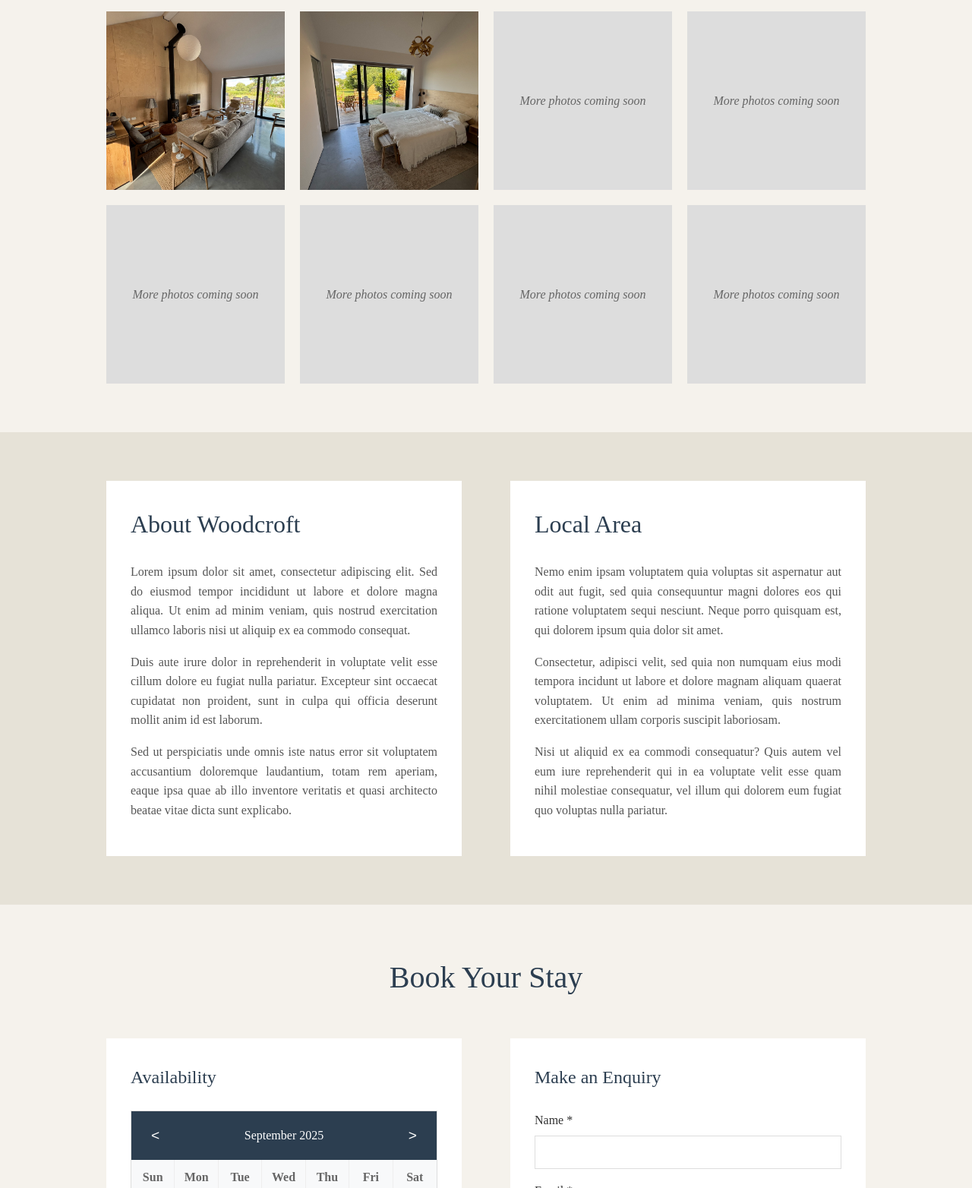
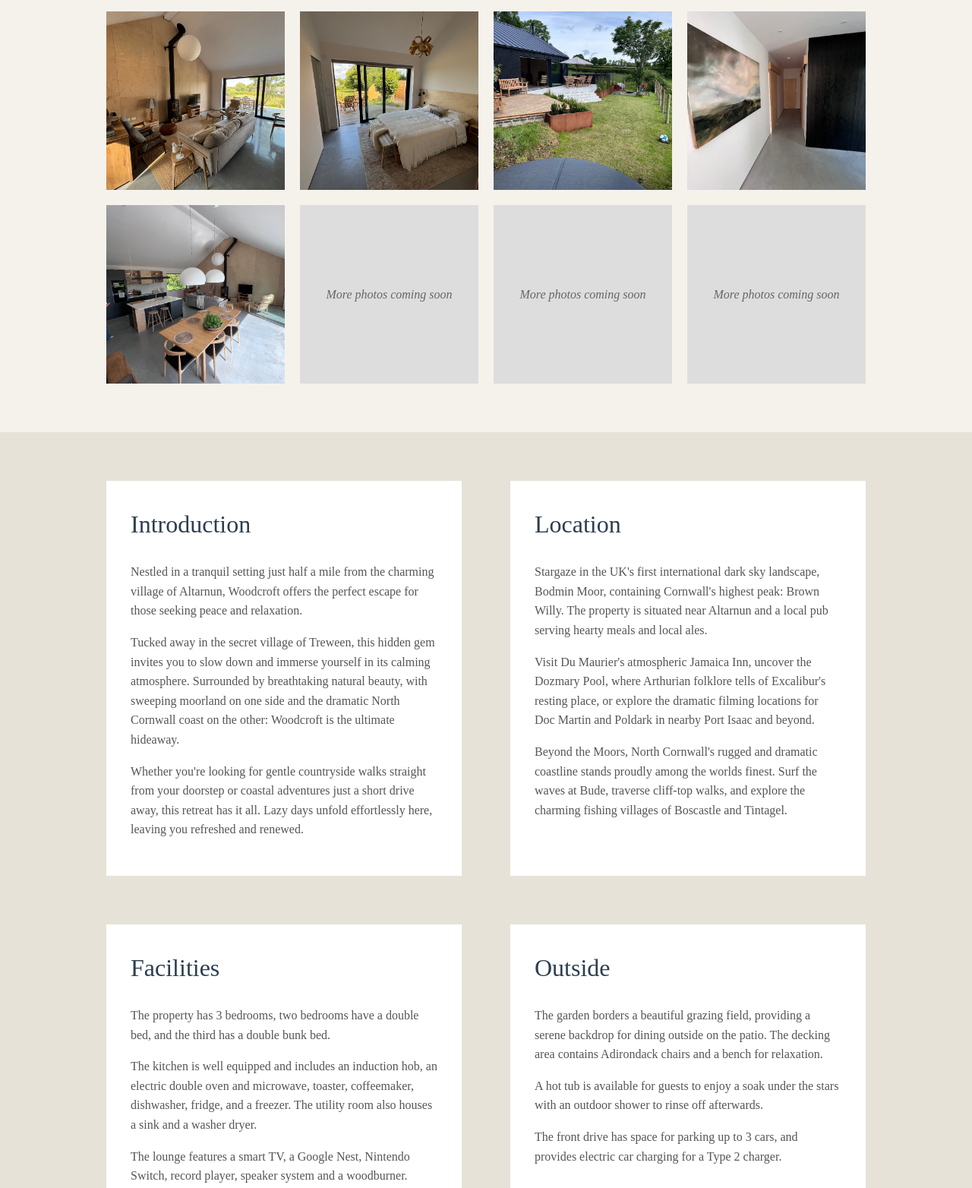
Before and after one commit to FinleyCooper/woodcroft, a website built with Vite: page frontend/index.html in a window 1280 px wide. Shown: the part 1160-2724 px from the top of the page at 76% size. Built offline with nearby package versions, Linux system fonts and the light colour scheme; files whose address does not match are found by name; a web font is replaced by a local one.

Commit message:
Added photos and changed about text

```diff
--- a/frontend/index.html
+++ b/frontend/index.html
@@ -71,22 +71,22 @@
                 <p>Cozy master bedroom with countryside views</p>
               </div>
             </div>
-            <div class="photo-item photo-placeholder">
-              <div class="placeholder-content">More photos coming soon</div>
+            <div class="photo-item">
+              <img src="/src/photos/from-hottub.jpg" alt="View from the hot tub">
               <div class="photo-overlay">
-                <p>Additional photos will be added here</p>
+                <p>View from the hot tub</p>
               </div>
             </div>
-            <div class="photo-item photo-placeholder">
-              <div class="placeholder-content">More photos coming soon</div>
+            <div class="photo-item">
+              <img src="/src/photos/hall.jpg" alt="Minimalistic hall">
               <div class="photo-overlay">
-                <p>Additional photos will be added here</p>
+                <p>Minimalistic hall</p>
               </div>
             </div>
-            <div class="photo-item photo-placeholder">
-              <div class="placeholder-content">More photos coming soon</div>
+            <div class="photo-item">
+              <img src="/src/photos/kitchen-full-view.jpg" alt="Kitchen with modern amenities">
               <div class="photo-overlay">
-                <p>Additional photos will be added here</p>
+                <p>Kitchen with modern amenities</p>
               </div>
             </div>
             <div class="photo-item photo-placeholder">
@@ -115,16 +115,29 @@
         <div class="container">
           <div class="split-content">
             <div class="about-content">
-              <h2>About Woodcroft</h2>
-              <p>Lorem ipsum dolor sit amet, consectetur adipiscing elit. Sed do eiusmod tempor incididunt ut labore et dolore magna aliqua. Ut enim ad minim veniam, quis nostrud exercitation ullamco laboris nisi ut aliquip ex ea commodo consequat.</p>
-              <p>Duis aute irure dolor in reprehenderit in voluptate velit esse cillum dolore eu fugiat nulla pariatur. Excepteur sint occaecat cupidatat non proident, sunt in culpa qui officia deserunt mollit anim id est laborum.</p>
-              <p>Sed ut perspiciatis unde omnis iste natus error sit voluptatem accusantium doloremque laudantium, totam rem aperiam, eaque ipsa quae ab illo inventore veritatis et quasi architecto beatae vitae dicta sunt explicabo.</p>
+              <h2>Introduction</h2>
+              <p>Nestled in a tranquil setting just half a mile from the charming village of Altarnun, Woodcroft offers the perfect escape for those seeking peace and relaxation.</p>
+              <p>Tucked away in the secret village of Treween, this hidden gem invites you to slow down and immerse yourself in its calming atmosphere. Surrounded by breathtaking natural beauty, with sweeping moorland on one side and the dramatic North Cornwall coast on the other: Woodcroft is the ultimate hideaway.</p>
+              <p>Whether you're looking for gentle countryside walks straight from your doorstep or coastal adventures just a short drive away, this retreat has it all. Lazy days unfold effortlessly here, leaving you refreshed and renewed.</p>
             </div>
             <div class="local-area-content">
-              <h2>Local Area</h2>
-              <p>Nemo enim ipsam voluptatem quia voluptas sit aspernatur aut odit aut fugit, sed quia consequuntur magni dolores eos qui ratione voluptatem sequi nesciunt. Neque porro quisquam est, qui dolorem ipsum quia dolor sit amet.</p>
-              <p>Consectetur, adipisci velit, sed quia non numquam eius modi tempora incidunt ut labore et dolore magnam aliquam quaerat voluptatem. Ut enim ad minima veniam, quis nostrum exercitationem ullam corporis suscipit laboriosam.</p>
-              <p>Nisi ut aliquid ex ea commodi consequatur? Quis autem vel eum iure reprehenderit qui in ea voluptate velit esse quam nihil molestiae consequatur, vel illum qui dolorem eum fugiat quo voluptas nulla pariatur.</p>
+              <h2>Location</h2>
+              <p>Stargaze in the UK's first international dark sky landscape, Bodmin Moor, containing Cornwall's highest peak: Brown Willy. The property is situated near Altarnun and a local pub serving hearty meals and local ales.</p>
+              <p>Visit Du Maurier's atmospheric Jamaica Inn, uncover the Dozmary Pool, where Arthurian folklore tells of Excalibur's resting place, or explore the dramatic filming locations for Doc Martin and Poldark in nearby Port Isaac and beyond.</p>
+              <p>Beyond the Moors, North Cornwall's rugged and dramatic coastline stands proudly among the worlds finest. Surf the waves at Bude, traverse cliff-top walks, and explore the charming fishing villages of Boscastle and Tintagel.</p>
+            </div>
+            <div class="local-area-content">
+              <h2>Facilities</h2>
+              <p>The property has 3 bedrooms, two bedrooms have a double bed, and the third has a double bunk bed.</p>
+              <p>The kitchen is well equipped and includes an induction hob, an electric double oven and microwave, toaster, coffeemaker, dishwasher, fridge, and a freezer. The utility room also houses a sink and a washer dryer.</p>
+              <p>The lounge features a smart TV, a Google Nest, Nintendo Switch, record player, speaker system and a woodburner.</p>
+              <p>The main bathroom and the master bedroom en-suite bathroom both feature a double rain shower with unlacquered brass fittings.</p>
+            </div>
+            <div class="local-area-content">
+              <h2>Outside</h2>
+              <p>The garden borders a beautiful grazing field, providing a serene backdrop for dining outside on the patio. The decking area contains Adirondack chairs and a bench for relaxation.</p>
+              <p>A hot tub is available for guests to enjoy a soak under the stars with an outdoor shower to rinse off afterwards.</p>
+              <p>The front drive has space for parking up to 3 cars, and provides electric car charging for a Type 2 charger.</p>
             </div>
           </div>
         </div>
--- a/frontend/src/styles.css
+++ b/frontend/src/styles.css
@@ -237,7 +237,6 @@ section h2 {
 .about-content p, .local-area-content p {
   margin-bottom: 1rem;
   color: #555;
-  text-align: justify;
 }
 
 .booking-section {
```
Also changed, not shown: frontend/src/photos/from-hottub.jpg (added), frontend/src/photos/hall.jpg (added), frontend/src/photos/kitchen-full-view.jpg (added).
